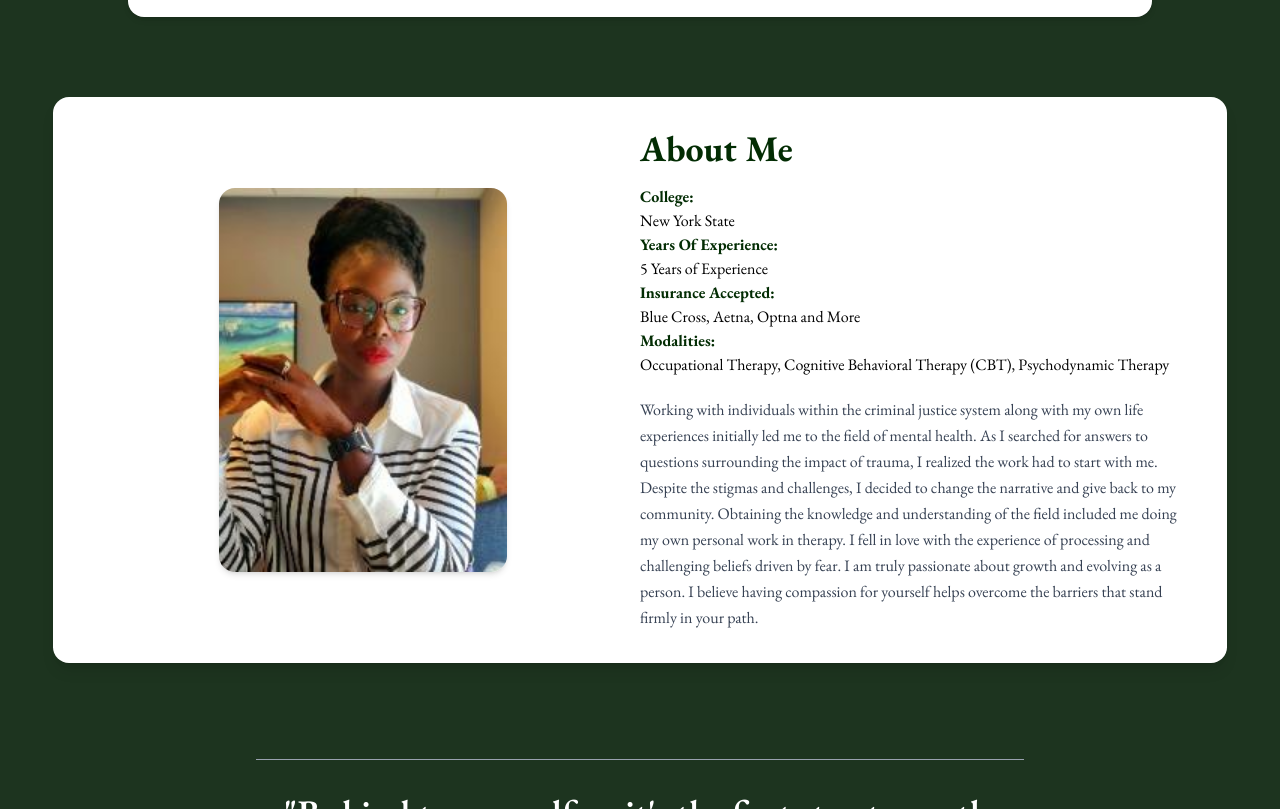
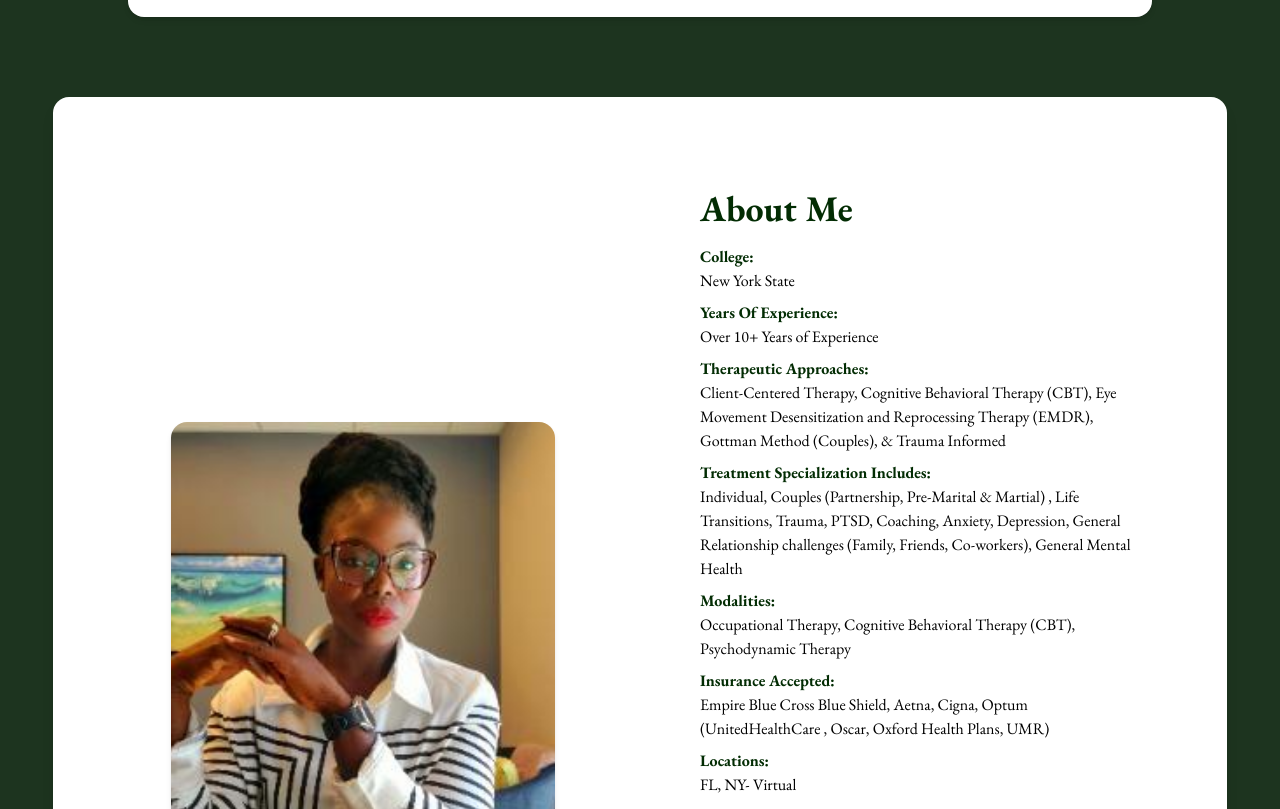
Before and after one commit to 4700gfx/brave-guidance-page, a React (Vite) app: page / in a window 1280 px wide. Shown: the part 1131-1940 px from the top of the page. Built offline with nearby package versions, Linux system fonts and the light colour scheme.

Commit message:
Adding Hero & About Me Changes

```diff
--- a/src/components/AboutMe.jsx
+++ b/src/components/AboutMe.jsx
@@ -11,22 +11,30 @@ const AboutMe = () => {
           <img
             src={sylvia}
             alt="Sylvia Dowers"
-            className="rounded-2xl w-72 h-96 object-cover hover:scale-105 transition-transform duration-300 shadow-md hover:shadow-lg"
+            className="rounded-2xl w-96 h-112 object-cover hover:scale-105 transition-transform duration-300 shadow-md hover:shadow-lg"
           />
         </div>
 
         {/* Text Section */}
-        <div className="w-full md:w-1/2 text-center md:text-left">
+        <div className="w-5/8 md:w-1/2 text-center p-15 md:text-left">
           <h1 className="text-4xl font-bold text-accent-darker-green mb-4">About Me</h1>
           <div className='credentials mb-5'>
           <h2 className='text-md font-bold text-accent-darker-green'>College:</h2>
-          <p>New York State</p>
+          <p className='mb-2'>New York State</p>
           <h2 className='text-md font-bold text-accent-darker-green'>Years Of Experience:</h2>
-          <p>5 Years of Experience</p>
+          <p className='mb-2'>Over 10+ Years of Experience</p>
+          <h2 className='text-md font-bold text-accent-darker-green'>Therapeutic Approaches:</h2>
+          <p className='mb-2'>Client-Centered Therapy, Cognitive Behavioral Therapy (CBT), Eye Movement Desensitization and Reprocessing Therapy (EMDR), Gottman Method (Couples), & Trauma Informed </p>
+          <h2 className='text-md font-bold text-accent-darker-green'>Treatment Specialization Includes:</h2>
+          <p className='mb-2'>Individual, Couples (Partnership, Pre-Marital & Martial) , Life Transitions, Trauma, PTSD,  Coaching, Anxiety, Depression, General Relationship challenges (Family, Friends, Co-workers), General Mental Health </p>
+          <h2 className='text-md font-bold text-accent-darker-green'>Modalities:</h2>
+          <p className='mb-2' >Occupational Therapy, Cognitive Behavioral Therapy (CBT), Psychodynamic Therapy</p>
           <h2 className='text-md font-bold text-accent-darker-green'>Insurance Accepted:</h2>
-          <p>Blue Cross, Aetna, Optna and More</p>
-          <h2 className='text-md font-bold text-accent-darker-green'>Modalities:</h2>
-          <p className='font-italic'>Occupational Therapy, Cognitive Behavioral Therapy (CBT), Psychodynamic Therapy</p>
+          <p className='mb-2'>
+          Empire Blue Cross Blue Shield, Aetna, Cigna, Optum (UnitedHealthCare , Oscar, Oxford Health Plans, UMR)
+          </p>
+          <h2 className='text-md font-bold text-accent-darker-green'>Locations:</h2>
+          <p className='mb-2'> FL, NY- Virtual </p>
           </div>
           <p className="text-md text-gray-700 leading-relaxed">
           Working with individuals within the criminal justice system along with my own life experiences initially led me to the field of mental health. As I searched for answers to questions surrounding the impact of trauma, I realized the work had to start with me. Despite the stigmas and challenges, I decided to change the narrative and give back to my community. Obtaining the knowledge and understanding of the field included me doing my own personal work in therapy. I fell in love with the experience of processing and challenging beliefs driven by fear. I am truly passionate about growth and evolving as a person. I believe having compassion for yourself helps overcome the barriers that stand firmly in your path.
--- a/src/components/Hero.jsx
+++ b/src/components/Hero.jsx
@@ -28,8 +28,7 @@ const Hero = () => {
         </h1>
 
         <p className="text-primary-white max-w-xl text-base sm:text-md font-light leading-relaxed text-center">
-          At Brave Guidance, we believe healing begins with connection. Through a holistic and compassionate approach,
-          we help you strengthen self-awareness, embrace change, and move forward with clarity.
+        At Brave Guidance, we believe healing begins with safety and connection. Through a holistic and compassionate approach, we help you strengthen self-awareness, embrace change, and move forward with clarity and compassion
         </p>
 
         <a
--- a/src/components/InsuranceDisplay.jsx
+++ b/src/components/InsuranceDisplay.jsx
@@ -10,7 +10,7 @@ const InsuranceDisplay = () => {
   const messages = [
     {
       header: "Out of Pocket/Sliding Scale",
-      textImage: "$125 - $250"
+      textImage: "$125 - $250, Sliding scale available upon request"
     },
     {
       header: "Insurance Accepted",
@@ -19,7 +19,7 @@ const InsuranceDisplay = () => {
     {
       header: "Have More Questions?",
       textImage:
-        "If you have any additional questions pertaining to your current insurance plan and how it applies to your co-pay cost, kindly fill out the Contact Me Form and I will be able to assist with any of your questions."
+        "If you have any additional questions pertaining to your current insurance plan and your co-pay cost, kindly fill out the Contact Me Form and I will be able to assist with any of your questions."
     }
   ]
 
```
Also changed, not shown: 1 other file (tests, documents, lock files or other folders).
